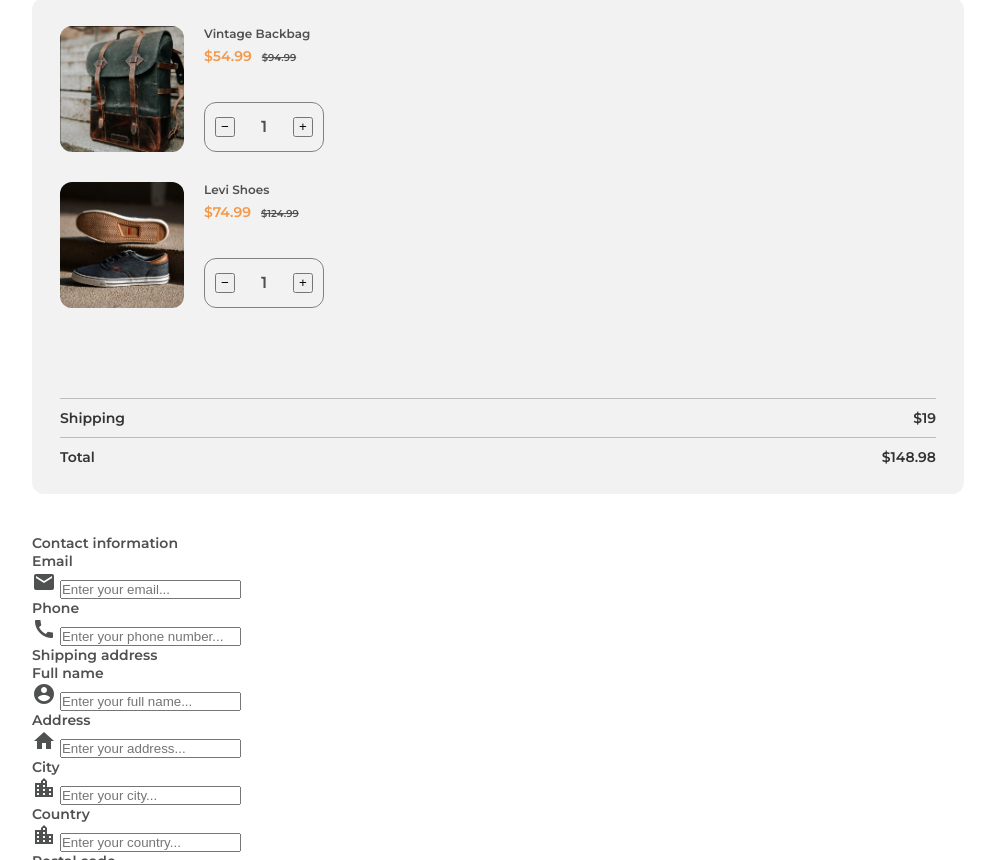
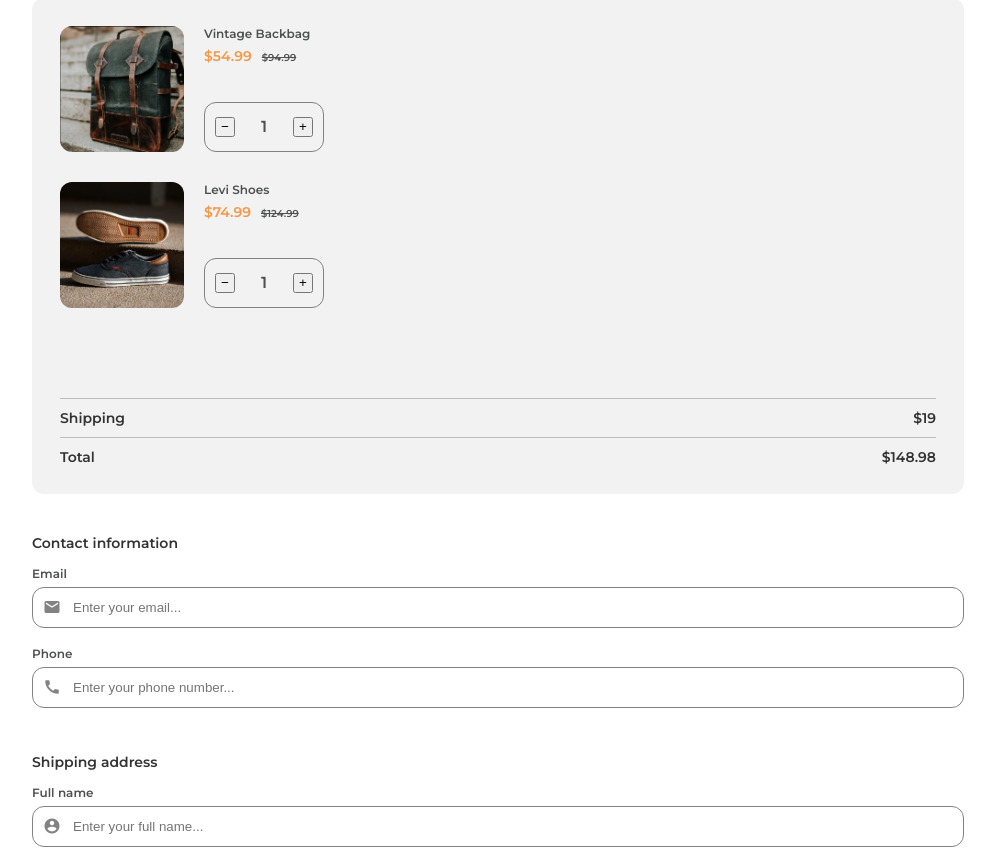
Before and after one commit to paulio84/checkout-challenge, a plain HTML site: page src/index.html in a window 1280 px wide. Shown: the part 83-943 px from the top of the page, without its empty margins (142-1137 px from the left). Drawn offline with Linux system fonts and the light colour scheme.

Commit message:
added form controls

```diff
--- /dev/null
+++ b/src/css/_details.css
@@ -0,0 +1,8 @@
+.details--header {
+  color: var(--gray-1);
+  margin-bottom: 1.2rem;
+}
+
+.contact-details {
+  margin-bottom: 4.5rem;
+}
--- a/src/css/_utilities.css
+++ b/src/css/_utilities.css
@@ -27,3 +27,45 @@
 .u-quantity-control span {
   font-size: var(--font-size-16);
 }
+
+.u-form-control {
+  color: var(--gray-3);
+  font-size: var(--font-size-12);
+  margin-bottom: 1.6rem;
+  position: relative;
+}
+
+.u-form-control-label {
+  display: inline-block;
+  font-size: var(--font-size-12);
+  margin-bottom: 0.6rem;
+}
+
+.u-form-control input {
+  border: 1px solid var(--gray-3);
+  border-radius: 12px;
+  outline: none;
+  padding: 1.2rem;
+  padding-left: 4rem;
+  width: 100%;
+}
+
+.u-form-control span {
+  align-items: center;
+  display: flex;
+  height: 100%;
+  justify-content: center;
+  max-width: 4rem;
+  position: absolute;
+  width: 100%;
+}
+
+.u-form-control span .icon {
+  font-size: 18px;
+}
+
+.u-two-col {
+  display: grid;
+  grid-template-columns: 1fr 1fr;
+  column-gap: 2rem;
+}
--- a/src/css/styles.css
+++ b/src/css/styles.css
@@ -4,3 +4,4 @@
 @import '_utilities.css';
 @import '_header.css';
 @import '_basket.css';
+@import '_details.css';
--- a/src/index.html
+++ b/src/index.html
@@ -56,61 +56,63 @@
         <section class="details">
           <form>
             <div class="contact-details">
-              <h2 class="section-header">Contact information</h2>
+              <h2 class="details--header">Contact information</h2>
               <div class="details--control">
-                <label for="email">Email</label>
-                <div class="form-control">
-                  <span><i class="material-icons">email</i></span>
+                <label class="u-form-control-label" for="email">Email</label>
+                <div class="u-form-control">
+                  <span><i class="material-icons icon">email</i></span>
                   <input id="email" type="text" placeholder="Enter your email..." />
                 </div>
               </div>
               <div class="details--control">
-                <label for="phone">Phone</label>
-                <div class="form-control">
-                  <span><i class="material-icons">call</i></span>
+                <label class="u-form-control-label" for="phone">Phone</label>
+                <div class="u-form-control">
+                  <span><i class="material-icons icon">call</i></span>
                   <input id="phone" type="text" placeholder="Enter your phone number..." />
                 </div>
               </div>
             </div>
             <div class="shipping-details">
-              <h2 class="section-header">Shipping address</h2>
+              <h2 class="details--header">Shipping address</h2>
               <div class="details--control">
-                <label for="fullname">Full name</label>
-                <div class="form-control">
-                  <span><i class="material-icons">account_circle</i></span>
+                <label class="u-form-control-label" for="fullname">Full name</label>
+                <div class="u-form-control">
+                  <span><i class="material-icons icon">account_circle</i></span>
                   <input id="fullname" type="text" placeholder="Enter your full name..." />
                 </div>
               </div>
               <div class="details--control">
-                <label for="address">Address</label>
-                <div class="form-control">
-                  <span><i class="material-icons">home</i></span>
+                <label class="u-form-control-label" for="address">Address</label>
+                <div class="u-form-control">
+                  <span><i class="material-icons icon">home</i></span>
                   <input id="address" type="text" placeholder="Enter your address..." />
                 </div>
               </div>
               <div class="details--control">
-                <label for="city">City</label>
-                <div class="form-control">
-                  <span><i class="material-icons">location_city</i></span>
+                <label class="u-form-control-label" for="city">City</label>
+                <div class="u-form-control">
+                  <span><i class="material-icons icon">location_city</i></span>
                   <input id="city" type="text" placeholder="Enter your city..." />
                 </div>
               </div>
-              <div class="details--control">
-                <label for="country">Country</label>
-                <div class="form-control">
-                  <span><i class="material-icons">location_city</i></span>
-                  <input id="country" type="text" placeholder="Enter your country..." />
+              <div class="u-two-col">
+                <div class="details--control">
+                  <label class="u-form-control-label" for="country">Country</label>
+                  <div class="u-form-control">
+                    <span><i class="material-icons icon">location_city</i></span>
+                    <input id="country" type="text" placeholder="Enter your country..." />
+                  </div>
                 </div>
-              </div>
-              <div class="details--control">
-                <label for="postcode">Postal code</label>
-                <div class="form-control">
-                  <span><i class="material-icons">markunread_mailbox</i></span>
-                  <input id="postcode" type="text" placeholder="Enter your post code ..." />
+                <div class="details--control">
+                  <label class="u-form-control-label" for="postcode">Postal code</label>
+                  <div class="u-form-control">
+                    <span><i class="material-icons icon">markunread_mailbox</i></span>
+                    <input id="postcode" type="text" placeholder="Enter your post code ..." />
+                  </div>
                 </div>
               </div>
             </div>
-            <div class="form-control">
+            <div class="u-form-control">
               <label for="saveInfo">
                 <input id="saveInfo" type="checkbox" name="saveInfo" />
                 <span>Save this information for next time</span>
@@ -128,11 +130,3 @@
     </div>
   </body>
 </html>
-
-<!-- email -->
-<!-- call -->
-<!-- account_circle -->
-<!-- home -->
-<!-- location_city (city) -->
-<!-- location_city (country) -->
-<!-- markunread_mailbox -->
```
